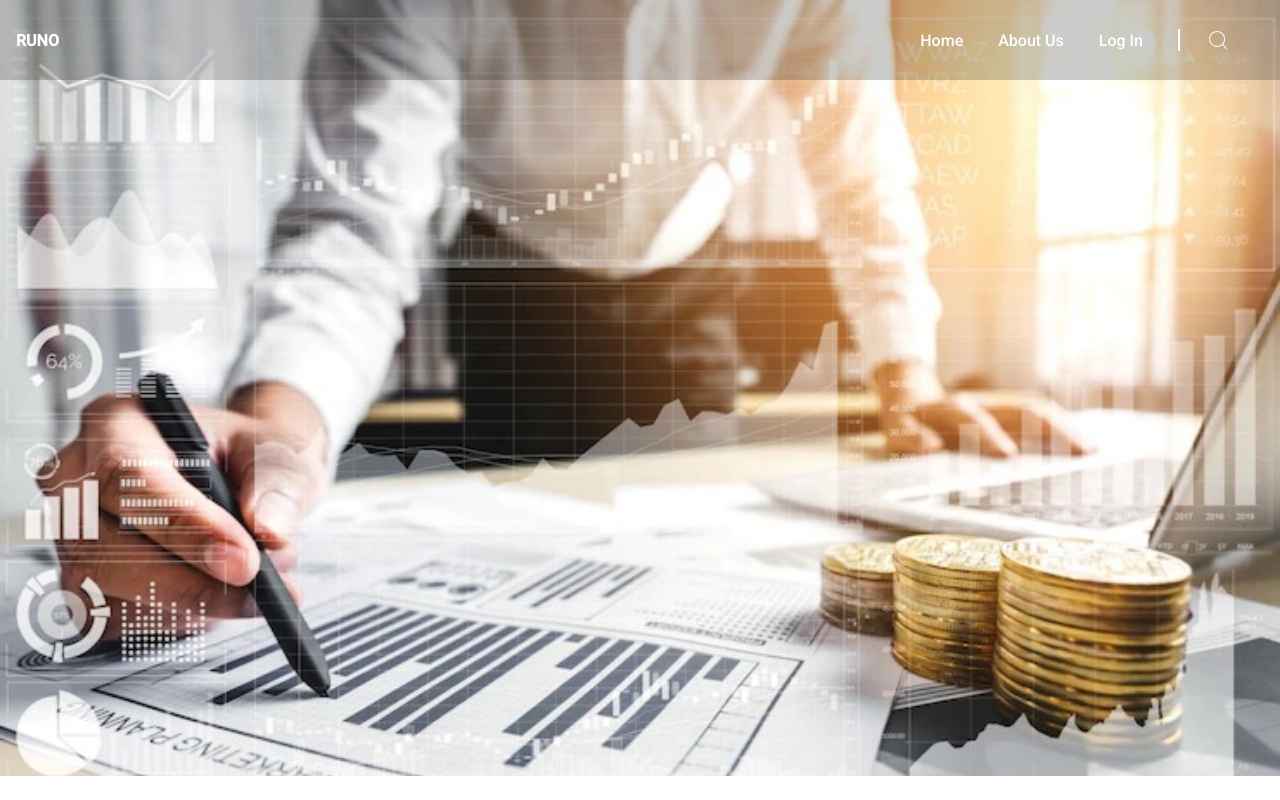
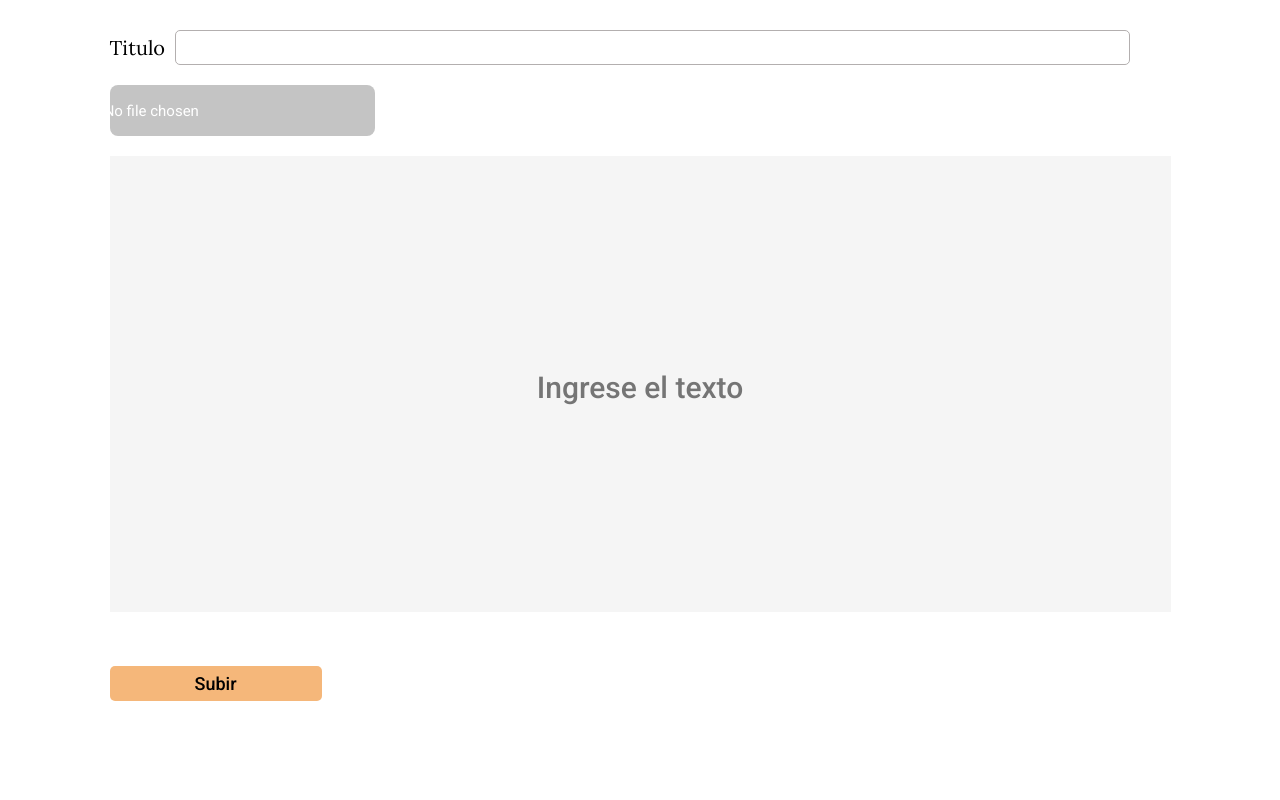
Before and after one commit to AlexBujosa/Economic-Blog, a React (Create React App) app: page /upload in a window 1280 px wide. Before the commit this address led to /. Shown: the top 800 px of the page. Built offline with nearby package versions, Linux system fonts and the light colour scheme.

Commit message:
Done Upload News

```diff
--- a/src/App.jsx
+++ b/src/App.jsx
@@ -6,6 +6,7 @@ import Home from './pages/Home';
 import  Login  from './pages/Login';
 import SignUp from './pages/SignUp';
 import About from './pages/About';
+import Upload from './pages/Upload';
 
 
 const App = () => {
@@ -13,6 +14,7 @@ const App = () => {
     <div >
       <Switch>
         <Route path='/' exact component={Home} />
+        <Route path='/upload' exact component={Upload} />
         <Route path='/login' exact component={Login} />
         <Route path='/about' exact component={About} />
         <Route path='/signUp' exact component={SignUp} />
--- /dev/null
+++ b/src/pages/Upload/index.jsx
@@ -0,0 +1,18 @@
+import React from 'react';
+import './styles.css';
+import {TbUpload} from 'react-icons/tb';
+const Upload = () => {
+  return (
+    <div className='upload'>
+        <form action="" className='upload-form'>
+            <div className='title-news'><p>Titulo</p> <input type="text" name="" id="" className='input-title'/></div>
+            <div className='upload-img'><TbUpload style={{paddingRight:'10px'}} size={35}/><input className='img-news' name="uploadImg" type="file" accept="image/*" id='img'/></div>
+            <div><textarea className='body-news' name="" id="" cols="130" rows="25" placeholder="Ingrese el texto"></textarea></div>
+            <button className='btn-news'>Subir</button>
+        </form>
+    </div>
+  )
+}
+
+
+export default Upload;
--- /dev/null
+++ b/src/pages/Upload/styles.css
@@ -0,0 +1,119 @@
+textarea {
+    resize: none;
+    border: 3px solid #F5F5F5;
+    font-family: 'Roboto',sans-serif;
+    font-size: 15px;
+    color: #353535;
+    background-color: #F5F5F5;
+    outline: none !important;
+}
+
+
+::-webkit-input-placeholder {
+    text-align: center;
+    font-size: 30px;
+    padding-top: 20%;
+    font-weight: 500;
+
+}
+
+:-moz-placeholder {
+    /* Firefox 18- */
+    text-align: center;
+    font-size: 30px;
+    padding-top: 25%;
+    font-weight: 500;
+}
+
+::-moz-placeholder {
+    /* Firefox 19+ */
+    text-align: center;
+    font-size: 30px;
+    padding-top: 25%;
+    font-weight: 500;
+}
+
+
+.upload{
+    display: flex;
+    height: 100vh;
+    justify-content: center;
+}
+
+.upload-form{
+
+    margin-top: 30px;
+}
+
+.upload-form p {
+    padding-right: 10px;
+    display: flex;
+    align-items: center;
+    font-size: 20px;
+}
+
+.title-news{
+display: flex;
+margin-bottom: 20px;
+}
+
+.img-news{
+   border: none;
+   background-color: transparent;
+   font-size: 15px;
+
+}
+.btn-news{
+    width: 20%;
+    background-color: #f5b77a;
+    outline: none;
+    border: none;
+    height: 35px;
+    font-weight: 500;
+    font-size: 18px;
+    cursor: pointer;
+    margin-top: 50px;
+    margin-bottom: 30px;
+    border-radius: 5px;
+}
+
+
+
+.input-title{
+    width: 90%;
+    height: 35px;
+    border-radius: 5px;
+    border: 1px solid #b3afaf;
+    background-color: inherit;
+    font-size: 16px;
+}
+
+.input-title:focus {
+    border: 2px solid #2196f3;
+
+}
+
+
+::-webkit-file-upload-button {
+    display: none;
+}
+
+::file-selector-button {
+    display: none;
+}
+
+
+.upload-img{
+    color: white;
+    background-color: #C4C4C4;;
+    padding: 8px 20px;
+    border-radius: 8px;
+    font-size: 30px;
+    font-weight: bold;
+    width: 25%;
+    align-items: center;
+    display: flex;
+    justify-content: center;
+    margin-bottom: 20px;
+
+}
```
